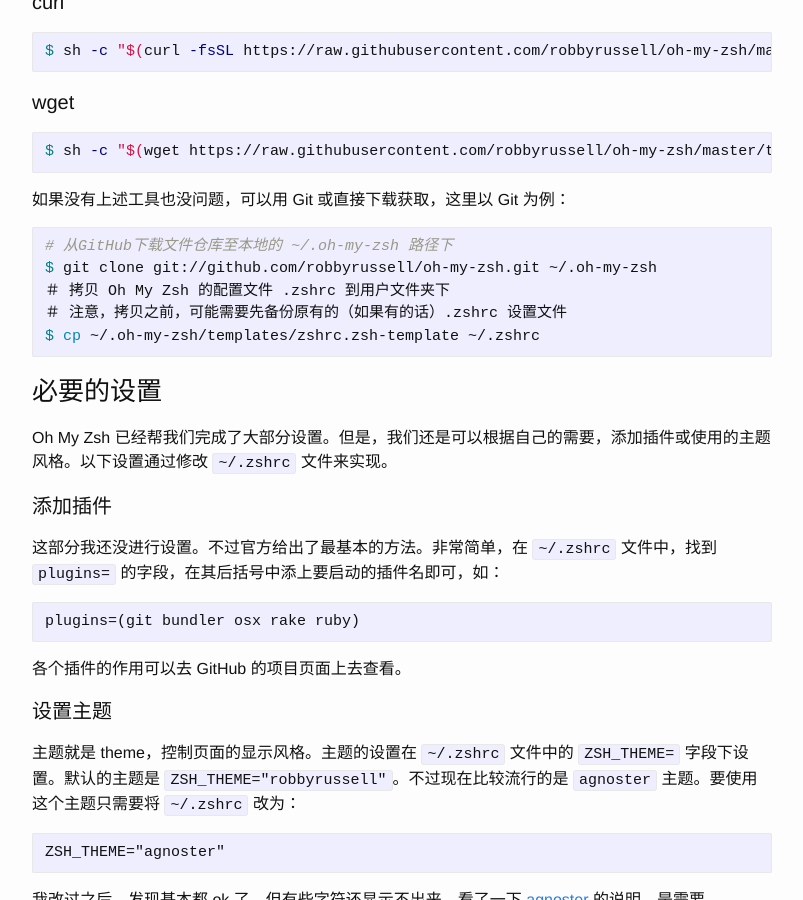
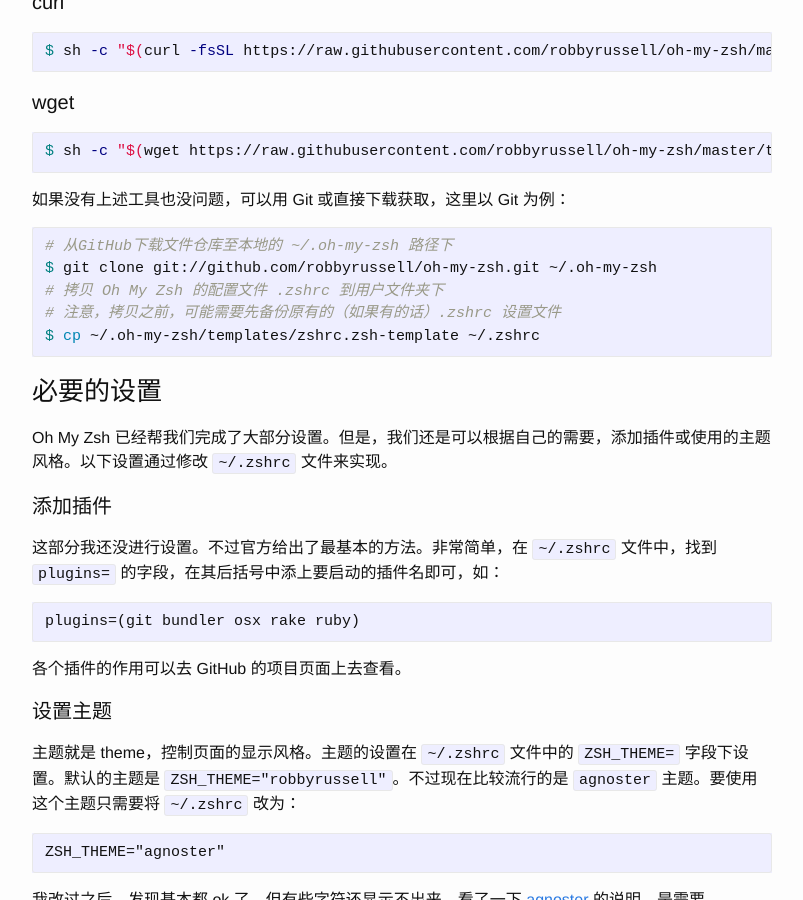
Before and after one commit to wnduan/wnduan.github.io, a Jekyll site: the page built from _posts/2016-04-13-get-the-latest-version-of-zsh.md, in a window 1280 px wide and 900 px high, scrolled down 2792 px. Shown: the whole window, without its empty margins (238-1041 px from the left). Built offline with Jekyll 4.4.1, drawn with Linux system fonts in a browser that asks for light colours.

Commit message:
modify very tiny misuse of chinese charaters

````diff
--- a/_posts/2016-04-13-get-the-latest-version-of-zsh.md
+++ b/_posts/2016-04-13-get-the-latest-version-of-zsh.md
@@ -107,8 +107,8 @@ $ sh -c "$(wget https://raw.githubusercontent.com/robbyrussell/oh-my-zsh/master/
 ```shell
 # 从GitHub下载文件仓库至本地的 ~/.oh-my-zsh 路径下
 $ git clone git://github.com/robbyrussell/oh-my-zsh.git ~/.oh-my-zsh
-＃ 拷贝 Oh My Zsh 的配置文件 .zshrc 到用户文件夹下
-＃ 注意，拷贝之前，可能需要先备份原有的（如果有的话）.zshrc 设置文件
+# 拷贝 Oh My Zsh 的配置文件 .zshrc 到用户文件夹下
+# 注意，拷贝之前，可能需要先备份原有的（如果有的话）.zshrc 设置文件
 $ cp ~/.oh-my-zsh/templates/zshrc.zsh-template ~/.zshrc
 ```
 
````
